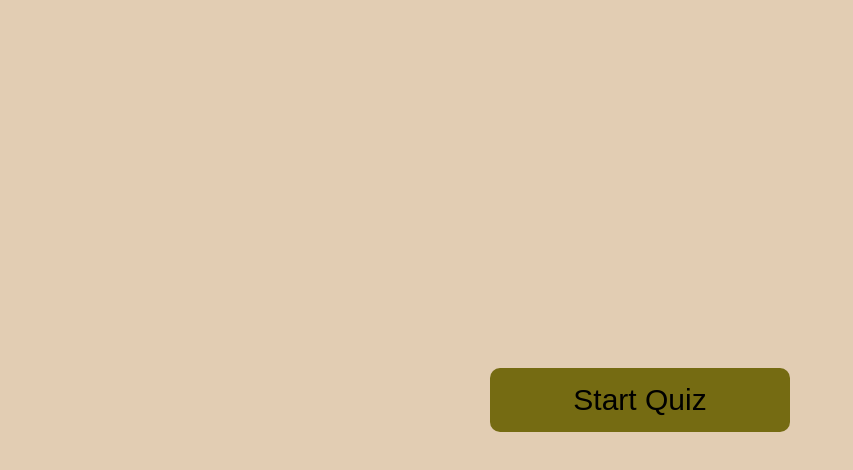
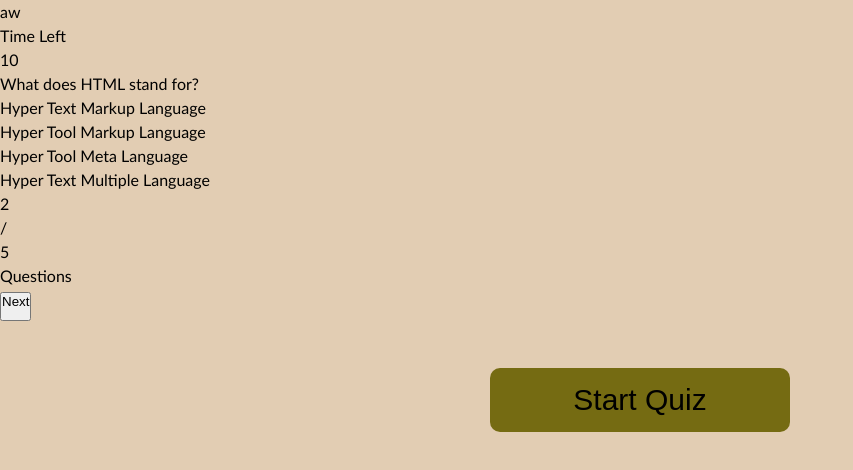
Before and after one commit to Ja1993en/Code-Quiz, a plain HTML site: page index.html in a window 1280 px wide. Shown: the whole page, without its empty margins (0-853 px from the left). Drawn offline with Linux system fonts and the light colour scheme.

Commit message:
question 1

```diff
--- a/index.html
+++ b/index.html
@@ -30,9 +30,49 @@
         </div>
     </div>
 
-    <div class=" Questions">
-        <span class="question1"></span>
+
+    <div class="quiz_box">
+        <header>
+            <div class="title">aw</div>
+            <div class="timer">
+                <div class="time_text">Time Left</div>
+                <div class="timer_sec">10</div>
+            </div>
+        </header>
+        <section>
+            <div class="questiontext">
+                <span>What does HTML stand for?</span>
+            </div>
+            <div class="option_list">
+                <div class="option"></div>
+                <span>Hyper Text Markup Language</span>
+                <div class="icon"> <i class="fas fa-check"></i></div>
+            </div>
+            <div class=" choice">
+                <span>Hyper Tool Markup Language</span>
+                <div class="icon"><i class="fas fa-check"></i></div>
+            </div>
+            <div class=" choice">
+                <span>Hyper Tool Meta Language</span>
+            </div>
+            <div class=" choice">
+                <span>Hyper Text Multiple Language</span>
+            </div>
+        </section>
     </div>
+
+    <section>
+        <footer>
+            <div class="total_scr">
+                <span>
+                    <p>2</p>/<p>5</p>Questions
+                </span>
+            </div>
+            <button class="next_btn">Next</button>
+        </footer>
+    </section>
+
+
 
 
 
```
